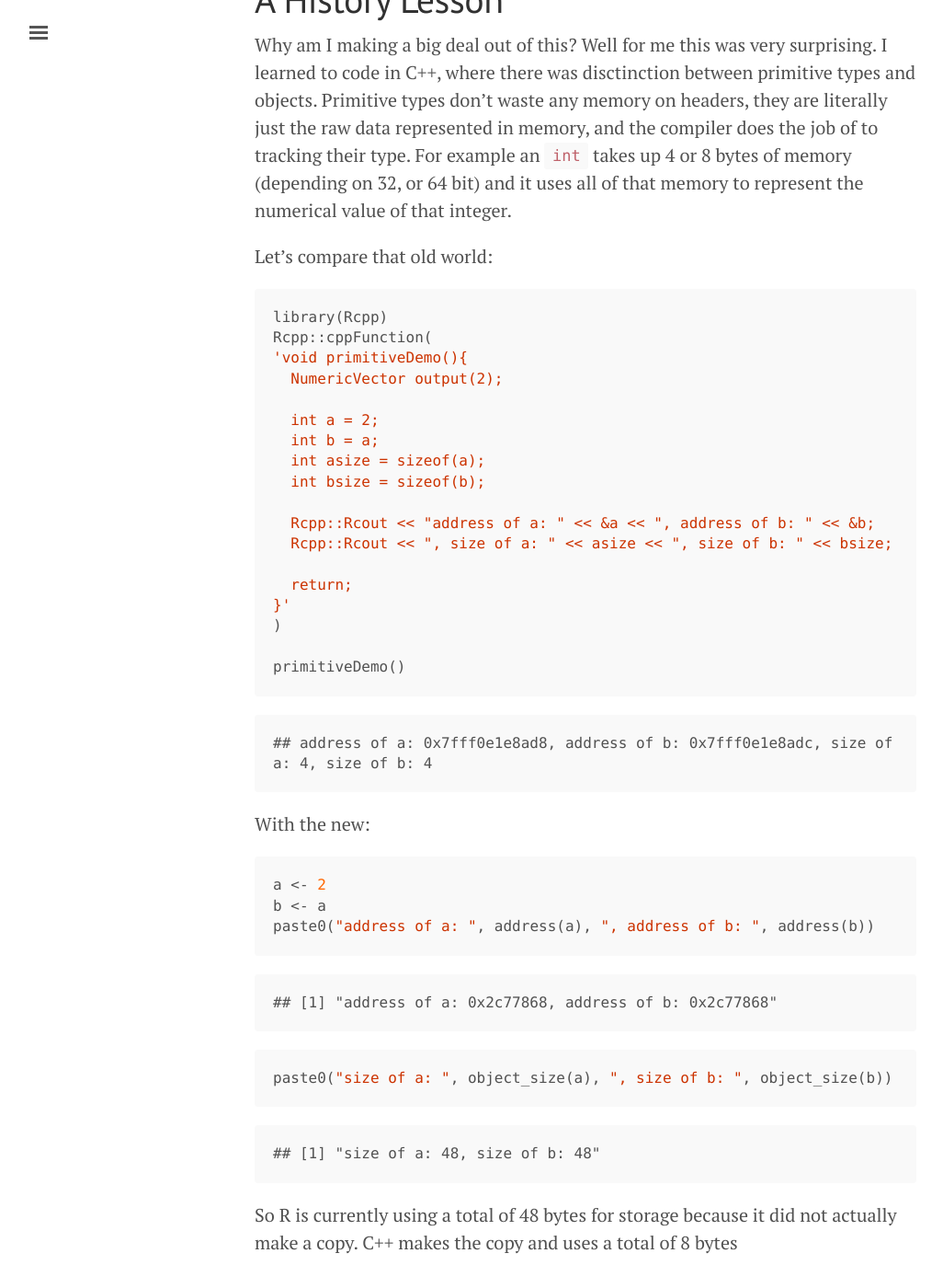
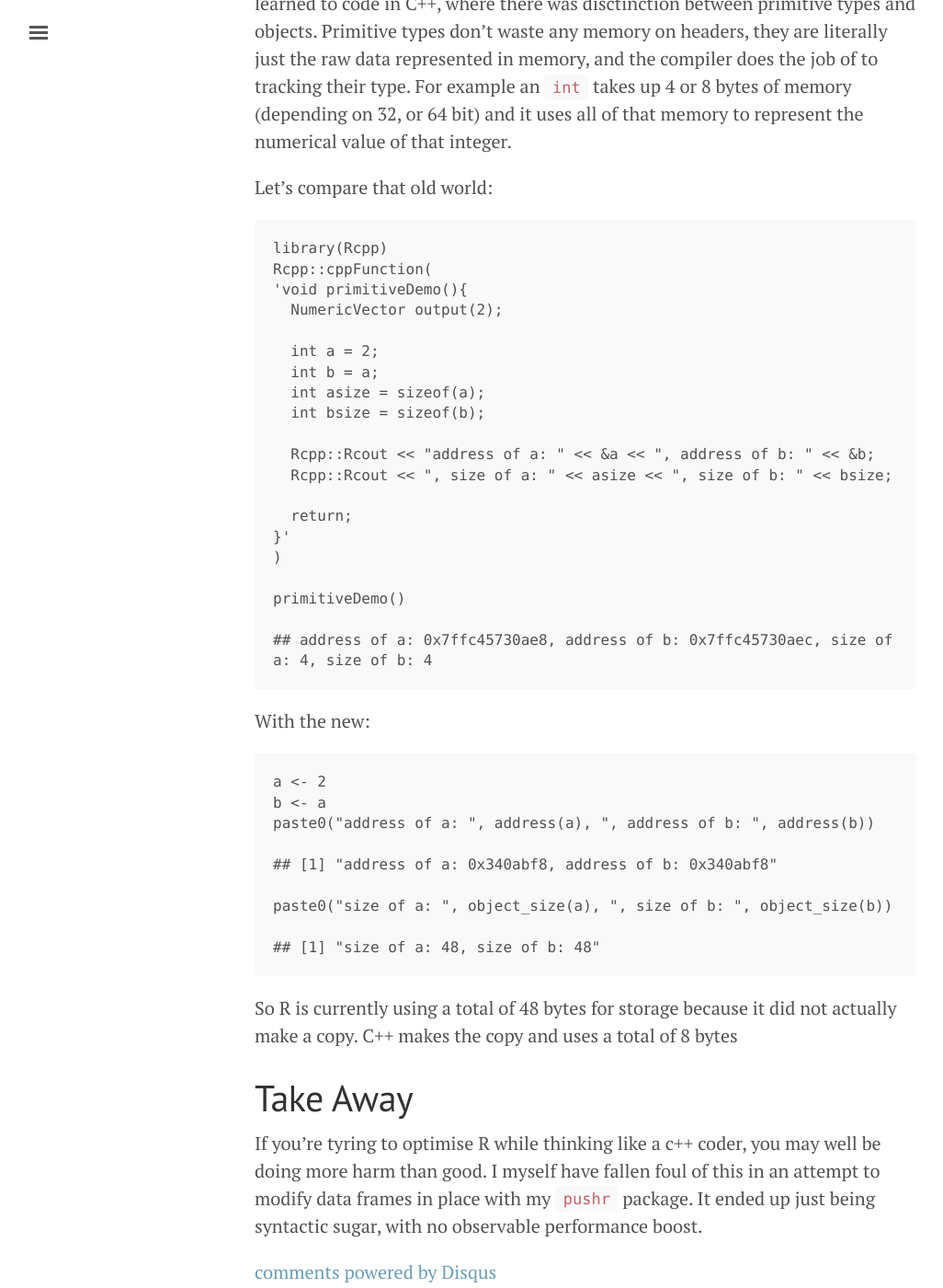
Before and after one commit to bragqut/bragqut.github.io, a Jekyll site: the page built from _posts/2016-05-26-milesmcbain-rnoprimitives.md, in a window 1280 px wide and 1400 px high, scrolled down 2822 px. Shown: the whole window at 92% size, without its empty margins (3-1029 px from the left). Built offline with Jekyll 4.4.1, drawn with Linux system fonts in a browser that asks for light colours; comment, search, counter and statistics services are not loaded; some of the changed text lies outside the part shown.

Commit message:
compiled to markdown_strict
markdown_github wasn't working locally so I did strict to be sure it
worked. Loose code highlighting.

````diff
--- a/_posts/2016-05-26-milesmcbain-rnoprimitives.md
+++ b/_posts/2016-05-26-milesmcbain-rnoprimitives.md
@@ -6,36 +6,54 @@ tags:
  - r
 ---
 
-The Good Bit
-============
+Some weeks ago Hadley tweeted [this
+graphic](https://twitter.com/hadleywickham/status/732288980549390336)
+about objects and names in R. Someone asked him to give a situation
+where this was important and he said:
 
-Some weeks ago Hadley tweeted [this graphic](https://twitter.com/hadleywickham/status/732288980549390336) about objects and names in R. Someone asked him to give a situation where this was important and he said:
+> I haven't been able to figure that out. But you'll make terrible
+> predictions about performance unless you know
 
-> I haven't been able to figure that out. But you'll make terrible predictions about performance unless you know
+<!---excerpt-break-->
 
-I thought I knew what this meant. I truly did. But it wasn't until I saw the conversation around [this tweet](https://twitter.com/nj_tierney/status/735087930251710464) from @[nj\_tierney](https://twitter.com/nj_tierney) that I can honestly say the penny finally dropped. And boy did it drop. I'll say this real slow and clear like for old school coders like me:
+I thought I knew what this meant. I truly did. But it wasn't until I saw
+the conversation around [this
+tweet](https://twitter.com/nj_tierney/status/735087930251710464) from
+@[nj\_tierney](https://twitter.com/nj_tierney) that I can honestly say
+the penny finally dropped. And boy did it drop. I'll say this real slow
+and clear like for old school coders like me:
 
 **R has no primitive types.**
 
-No seriously. Everything is an object. Integers, floating point numbers, EVEN boolean values which can be represented by a single bit in memory are objects. check this out:
+No seriously. Everything is an object. Integers and floats are always
+numeric vectors, even when then are 1 just one element long. EVEN bloody
+boolean values which can be represented by a single bit in memory are
+objects. check this out:
 
-``` r
-library(pryr)
-abool <- T
-object_size(abool)
-```
+    library(pryr)
+    abool <- T
+    object_size(abool)
 
     ## 48 B
 
-48 bytes for information that can be represented by a single bit! O.O In truth this isn't so bad because most langauges pad their bools. But the point is `abool` is not a bool. It's a SEXP... How cute.
+48 bytes for information that can be represented by a single bit! O.O In
+truth this isn't so bad because most langauges pad their bools. But the
+point is `abool` is not a bool. It's a SEXP... How cute.
 
-SEXPs are header thingies that describe objects. Further to our discussion today, they have a `named` attribute that records how many names an object has been assigned. Hence Hadley's graphic. If you look at the [beastiary of SEXPs in the R language](https://cran.r-project.org/doc/manuals/r-release/R-ints.html#SEXPTYPEs) you will also see there are no non-vector data type objects.
+SEXPs are header thingies that describe objects. Further to our
+discussion today, they have a `named` attribute that records how many
+names an object has been assigned. Hence Hadley's graphic. If you look
+at the [beastiary of SEXPs in the R
+language](https://cran.r-project.org/doc/manuals/r-release/R-ints.html#SEXPTYPEs)
+you will also see there are no non-vector data type objects.
 
 ![](http://i.giphy.com/OK27wINdQS5YQ.gif)
 
 I know right?
 
-It gets better. This framework allows R to do some neat tricks with the assignment operator. I'll quote section 1.1.2 of the R manual at you, because I think it explains it quite nicely:
+It gets better. This framework allows R to do some neat tricks with the
+assignment operator. I'll quote section 1.1.2 of the R manual at you,
+because I think it explains it quite nicely:
 
     The named field is set and accessed by the SET_NAMED and NAMED macros, and take values 0, 1 and 2. R has a 'call by value' illusion, so an assignment like
 
@@ -47,59 +65,67 @@ It gets better. This framework allows R to do some neat tricks with the assignme
 
     a <- `dim<-`(a, c(7, 2))
 
-**TLDR:** R delays copies due to assignment until it absolutely has to, and can optimise out 'in principle' copies. There is no call by value. It was all... an 'illusion'.
+**TLDR:** R delays copies due to assignment until it absolutely has to,
+and can optimise out 'in principle' copies. There is no call by value.
+It was all... an 'illusion'.
 
 ![](http://i.giphy.com/qJxFuXXWpkdEI.gif)
 
 A History Lesson
 ================
 
-Why am I making a big deal out of this? Well for me this was very surprising. I learned to code in C++, where there was disctinction between primitive types and objects. Primitive types don't waste any memory on headers, they are literally just the raw data represented in memory, and the compiler does the job of to tracking their type. For example an `int` takes up 4 or 8 bytes of memory (depending on 32, or 64 bit) and it uses all of that memory to represent the numerical value of that integer.
+Why am I making a big deal out of this? Well for me this was very
+surprising. I learned to code in C++, where there was disctinction
+between primitive types and objects. Primitive types don't waste any
+memory on headers, they are literally just the raw data represented in
+memory, and the compiler does the job of to tracking their type. For
+example an `int` takes up 4 or 8 bytes of memory (depending on 32, or 64
+bit) and it uses all of that memory to represent the numerical value of
+that integer.
 
 Let's compare that old world:
 
-``` r
-library(Rcpp)
-Rcpp::cppFunction(
-'void primitiveDemo(){
-  NumericVector output(2);
+    library(Rcpp)
+    Rcpp::cppFunction(
+    'void primitiveDemo(){
+      NumericVector output(2);
 
-  int a = 2;
-  int b = a;
-  int asize = sizeof(a);
-  int bsize = sizeof(b);
+      int a = 2;
+      int b = a;
+      int asize = sizeof(a);
+      int bsize = sizeof(b);
 
-  Rcpp::Rcout << "address of a: " << &a << ", address of b: " << &b;
-  Rcpp::Rcout << ", size of a: " << asize << ", size of b: " << bsize;
+      Rcpp::Rcout << "address of a: " << &a << ", address of b: " << &b;
+      Rcpp::Rcout << ", size of a: " << asize << ", size of b: " << bsize;
 
-  return;
-}'
-)
+      return;
+    }'
+    )
 
-primitiveDemo()
-```
+    primitiveDemo()
 
-    ## address of a: 0x7fff0e1e8ad8, address of b: 0x7fff0e1e8adc, size of a: 4, size of b: 4
+    ## address of a: 0x7ffc45730ae8, address of b: 0x7ffc45730aec, size of a: 4, size of b: 4
 
 With the new:
 
-``` r
-a <- 2
-b <- a
-paste0("address of a: ", address(a), ", address of b: ", address(b))
-```
+    a <- 2
+    b <- a
+    paste0("address of a: ", address(a), ", address of b: ", address(b))
 
-    ## [1] "address of a: 0x2c77868, address of b: 0x2c77868"
+    ## [1] "address of a: 0x340abf8, address of b: 0x340abf8"
 
-``` r
-paste0("size of a: ", object_size(a), ", size of b: ", object_size(b))
-```
+    paste0("size of a: ", object_size(a), ", size of b: ", object_size(b))
 
     ## [1] "size of a: 48, size of b: 48"
 
-So R is currently using a total of 48 bytes for storage because it did not actually make a copy. C++ makes the copy and uses a total of 8 bytes
+So R is currently using a total of 48 bytes for storage because it did
+not actually make a copy. C++ makes the copy and uses a total of 8 bytes
 
 Take Away
 =========
 
-If you're tyring to optimise R while thinking like a c++ coder, you may well be doing more harm than good. I myself have fallen foul of this in an attempt to modify data frames in place with my `pushr` package. It ended up just being syntactic sugar, with no observable performance boost.
+If you're tyring to optimise R while thinking like a c++ coder, you may
+well be doing more harm than good. I myself have fallen foul of this in
+an attempt to modify data frames in place with my `pushr` package. It
+ended up just being syntactic sugar, with no observable performance
+boost.
````
